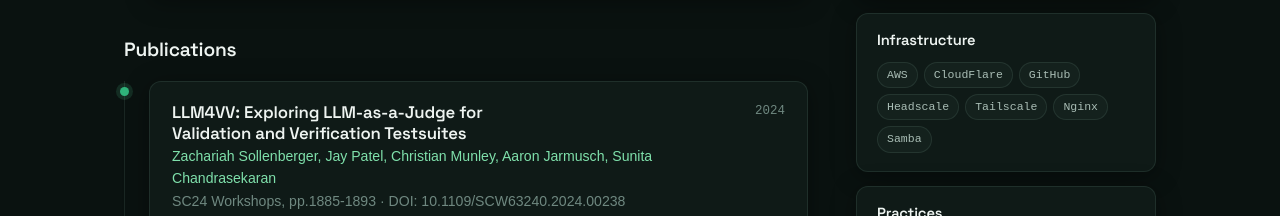
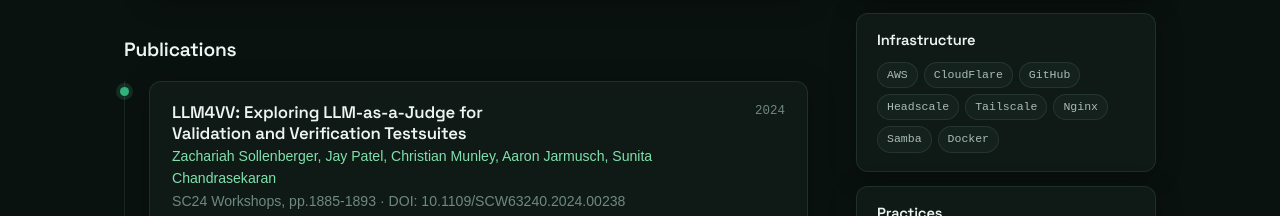
Before and after one commit to Xachaeus/portfolio, an Angular app: page /resume in a window 1280 px wide. Shown: the part 1260-1476 px from the top of the page. Built offline with nearby package versions, Linux system fonts and the light colour scheme.

Commit message:
Added docker to relevant skills

```diff
--- a/src/app/data/resume.data.ts
+++ b/src/app/data/resume.data.ts
@@ -84,7 +84,7 @@ export const resumeData: ResumeData = {
     },
     {
       category: 'Infrastructure',
-      skills: ['AWS', 'CloudFlare', 'GitHub', 'Headscale', 'Tailscale', 'Nginx', 'Samba']
+      skills: ['AWS', 'CloudFlare', 'GitHub', 'Headscale', 'Tailscale', 'Nginx', 'Samba', 'Docker']
     },
     {
       category: 'Practices',
```
